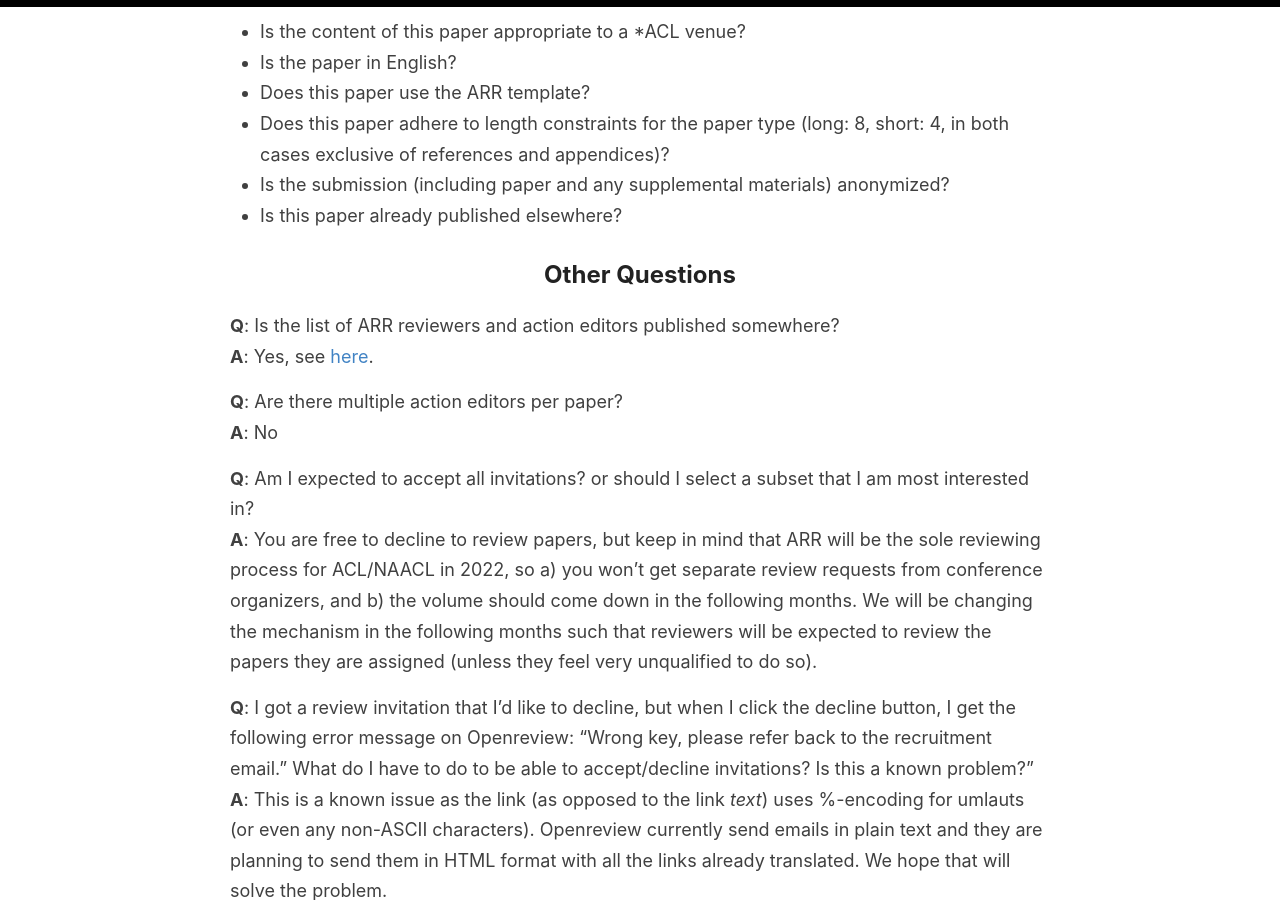
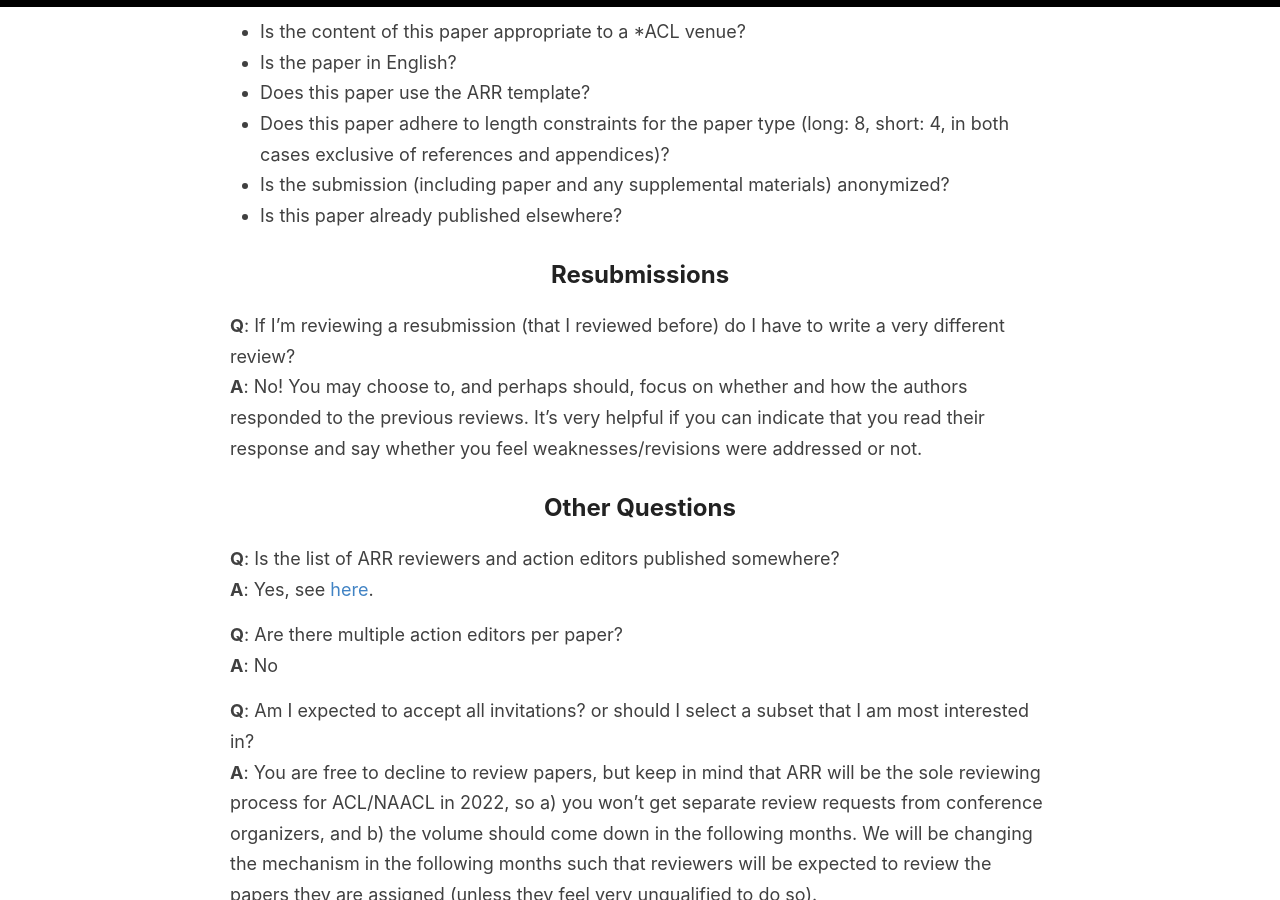
Before and after one commit to amitmerchant1990/reverie, a Jekyll site: the page built from reviewers.md, in a window 1280 px wide and 900 px high, scrolled down 4553 px. Built offline with Jekyll 4.4.1, drawn with Linux system fonts in a browser that asks for light colours.

Commit message:
Update reviewers.md
added resubmission FAQ

```diff
--- a/reviewers.md
+++ b/reviewers.md
@@ -106,6 +106,10 @@ Please inform the action editor in charge of your paper.
 - Is the submission (including paper and any supplemental materials) anonymized?
 - Is this paper already published elsewhere?
 
+## Resubmissions
+
+**Q**: If I'm reviewing a resubmission (that I reviewed before) do I have to write a very different review?<br>
+**A**: No! You may choose to, and perhaps should, focus on whether and how the authors responded to the previous reviews. It’s very helpful if you can indicate that you read their response and say whether you feel weaknesses/revisions were addressed or not.
 
 ## Other Questions
 
```
